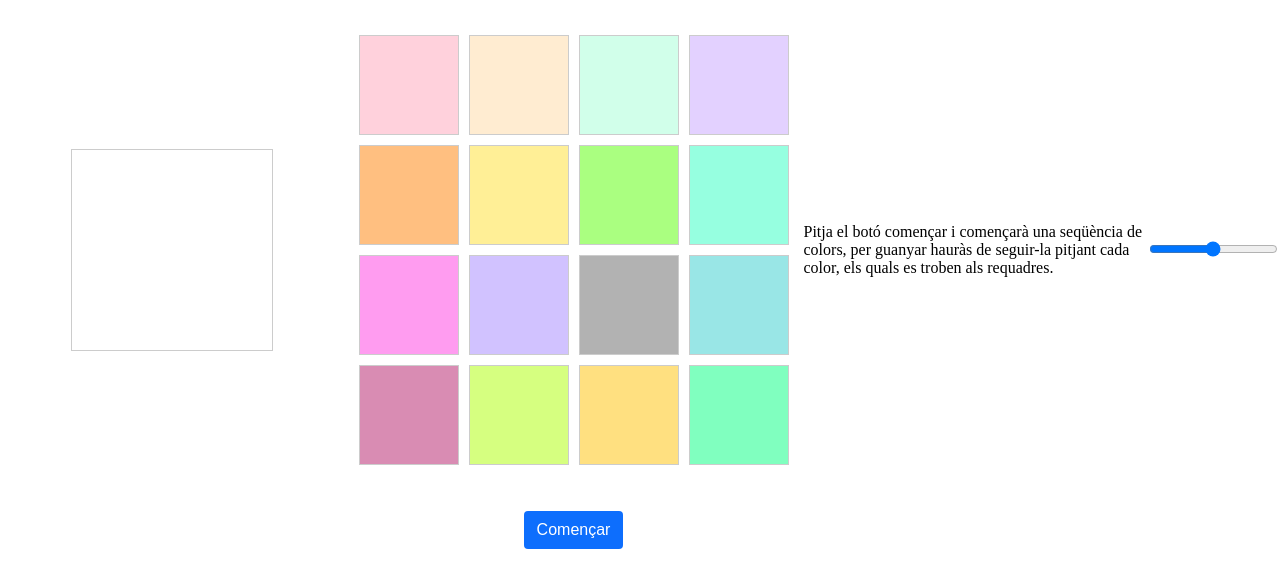
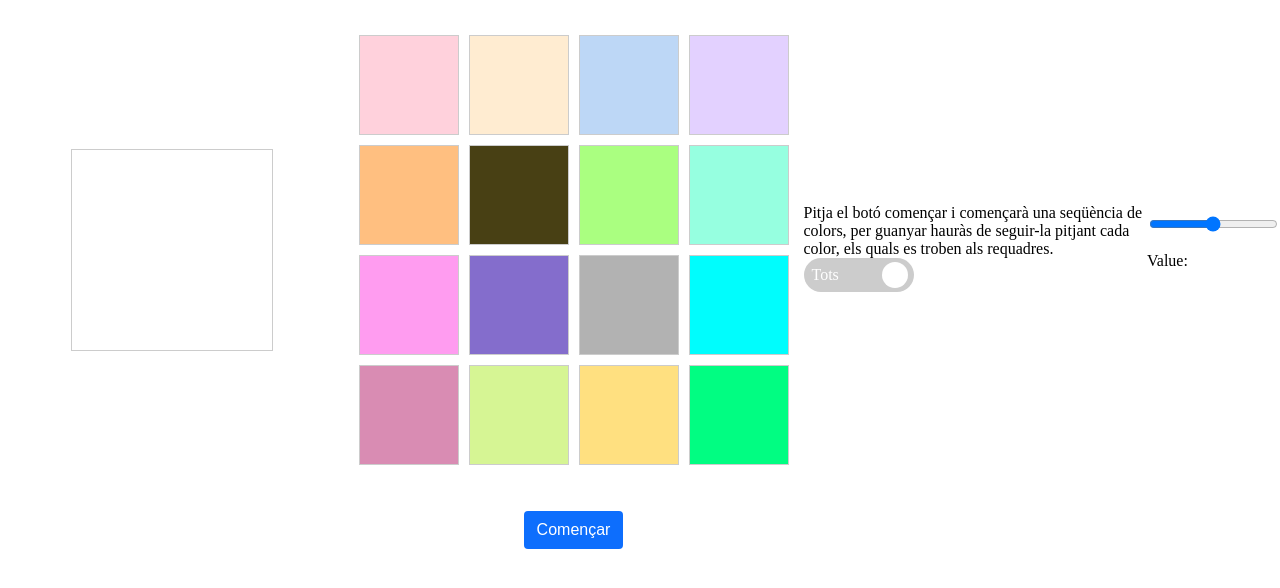
Before and after one commit to mariamagdalenamitev/memory, a plain HTML site: page index.html in a window 1280 px wide. Shown: the part 150-738 px from the top of the page. Drawn offline with Linux system fonts and the light colour scheme.

Commit message:
Commit sessió 7

```diff
--- a/index.html
+++ b/index.html
@@ -18,31 +18,35 @@
         <div class="row">
             <button class="card color1" id="bColor1" onclick="colorBoto('#ffd1dc')"></button>
             <button class="card color2" onclick="colorBoto('#ffecd1')"></button>
-            <button class="card color3" onclick="colorBoto('#d1ffea')"></button>
+            <button class="card color3" onclick="colorBoto('#bdd7f6')"></button>
             <button class="card color4" onclick="colorBoto('#e3d1ff')"></button>
         </div>
         <div class="row">
             <button class="card color5" onclick="colorBoto('#ffbf80')"></button>
-            <button class="card color6" onclick="colorBoto('#ffef96')"></button>
+            <button class="card color6" onclick="colorBoto('#484014')"></button>
             <button class="card color7" onclick="colorBoto('#aaff80')"></button>
             <button class="card color8" onclick="colorBoto('#96ffe0')"></button>
         </div>
         <div class="row">
             <button class="card color9" onclick="colorBoto('#ff9cf0')"></button>
-            <button class="card color10" onclick="colorBoto('#d1c2ff')"></button>
+            <button class="card color10" onclick="colorBoto('#846dcc')"></button>
             <button class="card color11" onclick="colorBoto('#b2b2b2')"></button>
-            <button class="card color12" onclick="colorBoto('#99e6e6')"></button>
+            <button class="card color12" onclick="colorBoto('#00fdfd')"></button>
         </div>
         <div class="row">
             <button class="card color13" onclick="colorBoto('#d98cb3')"></button>
-            <button class="card color14" onclick="colorBoto('#d6ff80')"></button>
+            <button class="card color14" onclick="colorBoto('#d6f594')"></button>
             <button class="card color15" onclick="colorBoto('#ffe080')"></button>
-            <button class="card color16" onclick="colorBoto('#80ffbf')"></button>
+            <button class="card color16" onclick="colorBoto('#01fd82')"></button>
         </div>
 
     </div>
     <div class="memory-message" id="message">
         Pitja el botó començar i començarà una seqüència de colors, per guanyar hauràs de seguir-la pitjant cada color, els quals es troben als requadres.
+        <label class="switchBtn">
+            <input type="checkbox">
+            <div class="slide round">Tots</div>
+        </label>
     </div>
 
     <div class="buttons">
@@ -51,7 +55,10 @@
 </div>
 <div class="slidecontainer">
     <input type="range" min="1" max="100" value="50" class="slider" id="myRange">
+    <p>Value: <span id="demo"></span></p>
 </div>
+
+
 
 </body>
 </html>
--- a/script.js
+++ b/script.js
@@ -43,3 +43,12 @@ function colorBoto(color){
         window.alert("Has perdut, el color que has pitjat no era el correcte!")
     }
 }
+
+var slider = document.getElementById("myRange");
+var output = document.getElementById("demo");
+output.innerHTML = slider.value; // Display the default slider value
+
+// Update the current slider value (each time you drag the slider handle)
+slider.oninput = function() {
+    output.innerHTML = this.value;
+}
--- a/styles.css
+++ b/styles.css
@@ -86,7 +86,7 @@ body {
     background-color: #ffecd1;
 }
 .color3 {
-    background-color: #d1ffea;
+    background-color: #bdd7f6;
 }
 .color4 {
     background-color: #e3d1ff;
@@ -95,7 +95,7 @@ body {
     background-color: #ffbf80;
 }
 .color6 {
-    background-color: #ffef96;
+    background-color: #484014;
 }
 .color7 {
     background-color: #aaff80;
@@ -107,25 +107,25 @@ body {
     background-color: #ff9cf0;
 }
 .color10 {
-    background-color: #d1c2ff;
+    background-color: #846dcc;
 }
 .color11 {
     background-color: #b2b2b2;
 }
 .color12 {
-    background-color: #99e6e6;
+    background-color: #00fdfd;
 }
 .color13 {
     background-color: #d98cb3;
 }
 .color14 {
-    background-color: #d6ff80;
+    background-color: #d6f594;
 }
 .color15 {
     background-color: #ffe080;
 }
 .color16 {
-    background-color: #80ffbf;
+    background-color: #01fd82;
 }
 
 
@@ -150,3 +150,54 @@ body {
      }
 
  }
+
+.switchBtn {
+    position: relative;
+    display: inline-block;
+    width: 110px;
+    height: 34px;
+}
+.switchBtn input {display:none;}
+.slide {
+    position: absolute;
+    cursor: pointer;
+    top: 0;
+    left: 0;
+    right: 0;
+    bottom: 0;
+    background-color: #ccc;
+    -webkit-transition: .4s;
+    transition: .4s;
+    padding: 8px;
+    color: #fff;
+}
+.slide:before {
+    position: absolute;
+    content: "";
+    height: 26px;
+    width: 26px;
+    left: 78px;
+    bottom: 4px;
+    background-color: white;
+    -webkit-transition: .4s;
+    transition: .4s;
+}
+input:checked + .slide {
+    background-color: #8CE196;
+    padding-left: 40px;
+}
+input:focus + .slide {
+    box-shadow: 0 0 1px #01aeed;
+}
+input:checked + .slide:before {
+    -webkit-transform: translateX(26px);
+    -ms-transform: translateX(26px);
+    transform: translateX(26px);
+    left: -20px;
+}
+.slide.round {
+    border-radius: 34px;
+}
+.slide.round:before {
+    border-radius: 50%;
+}
```
